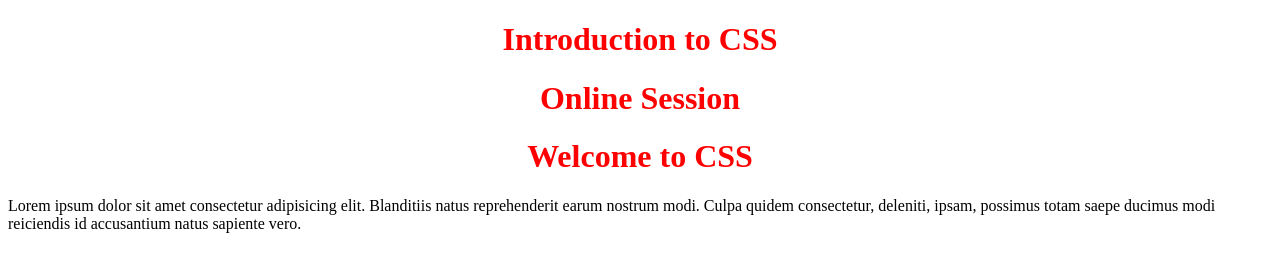
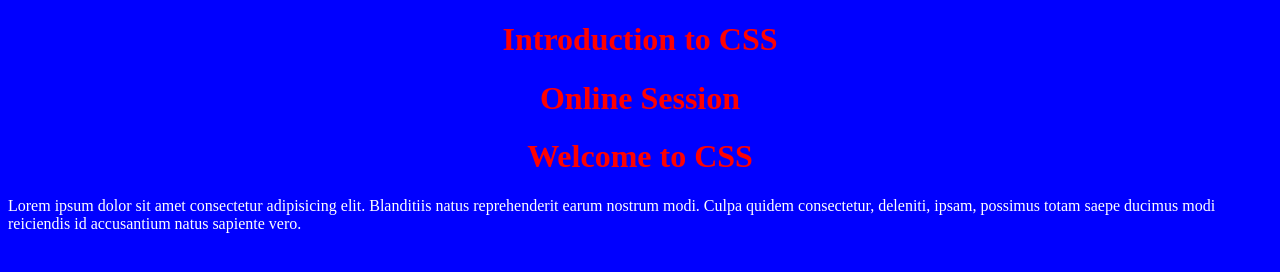
Before and after one commit to arindaaruho/CSS-Intro, a plain HTML site: page index.html in a window 1280 px wide. Drawn offline with Linux system fonts and the light colour scheme.

Commit message:
add background color and style the paragragh

```diff
--- a/index.html
+++ b/index.html
@@ -6,8 +6,14 @@
     <title>Introduction to basic CSS</title>
     <style>
 h1{
-    color:red;
+    color: red;
     text-align:center;
+}
+body{
+    background: blue;
+}
+p{
+    color: white;
 }
     </style>
 </head>
```
